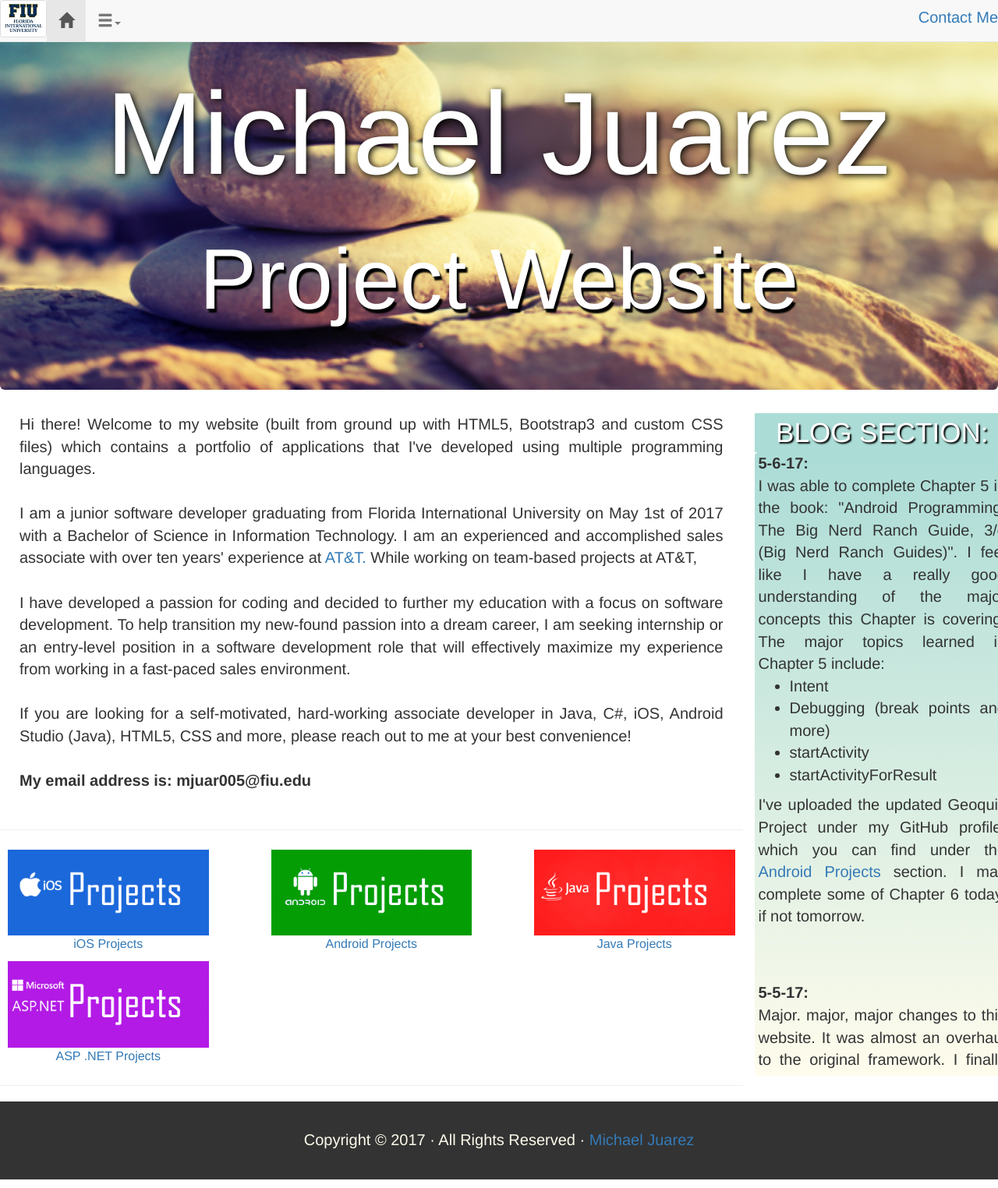
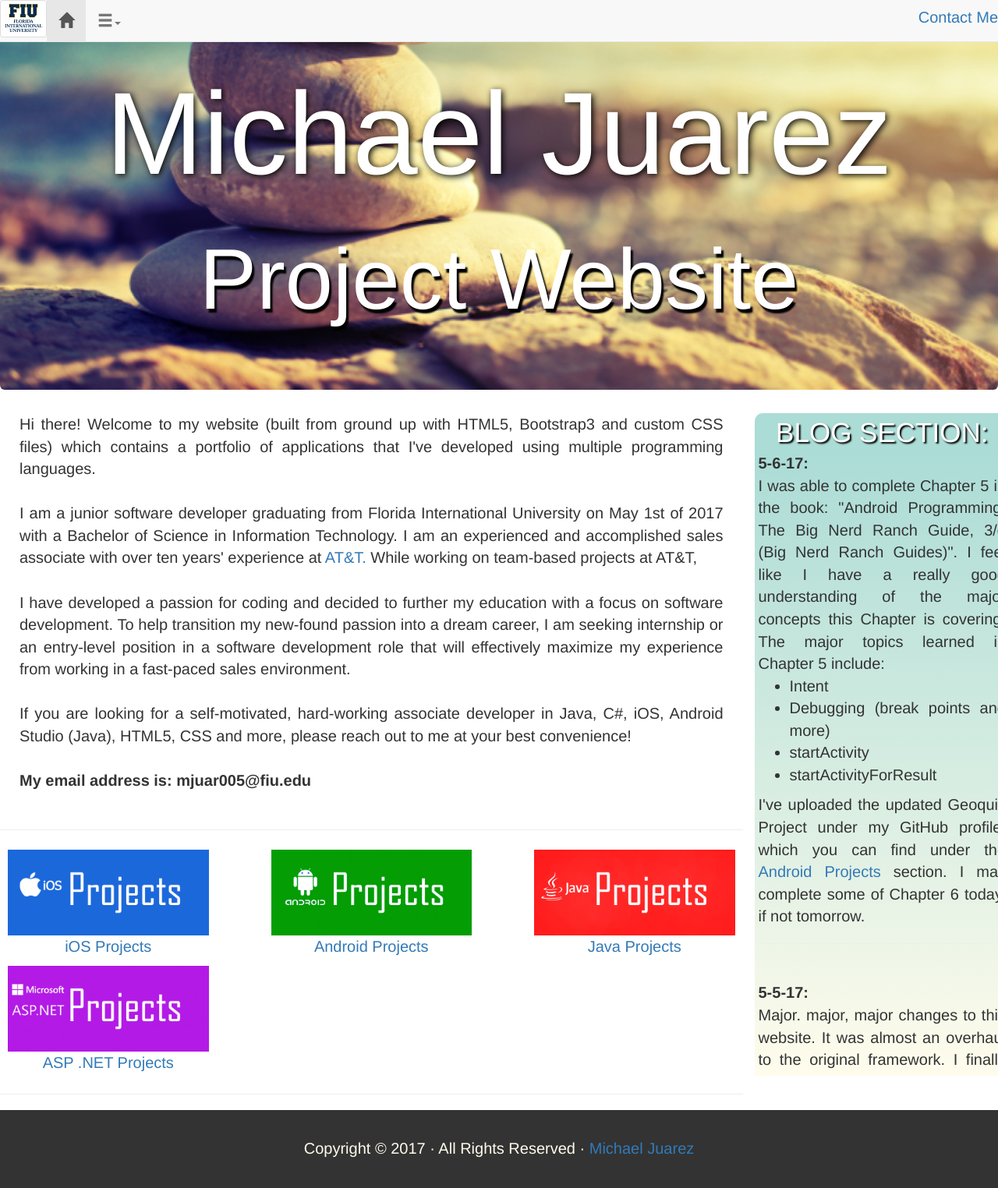
Before and after one commit to MikeJuarez/MikeJuarez.github.io, a Jekyll site: the page index.html, which Jekyll copies as it is, in a window 1280 px wide. Shown: the whole page at 78% size. Built offline with Jekyll 4.4.1, drawn with Linux system fonts in a browser that asks for light colours.

Commit message:
Index updates

```diff
--- a/css/mikej.css
+++ b/css/mikej.css
@@ -76,11 +76,9 @@ html, body
 }
 
 .col-scollable-y {
-
 	background: -webkit-linear-gradient(#ABDCD6, #FFFCEC);
 	background: -o-linear-gradient(#ABDCD6, #FFFCEC);
 	background: linear-gradient(#ABDCD6, #FFFCEC);
-	border-radius: 5px;
     position: relative;
     overflow-y: scroll;
 	overflow-x: hidden;
@@ -112,6 +110,7 @@ html, body
 }
 
 .textblog {
+	border-radius: 10px 10px 0px 0px;
 	background-color: #ABDCD6;
 }
 
@@ -120,8 +119,6 @@ html, body
 		font-size: 35px;
 		text-shadow: 2px 2px 2px black;
 	}
-
-
 
 
 @media screen and (min-width: 0px) and (max-width: 767px){
@@ -284,7 +281,7 @@ html, body
 
 	.col-scollable-y{
 		color: #333333;
-		font-size: 16px;
+		font-size: 18px;
 		text-align: left;
 		height: 900px;
 		padding-left: 5px;
@@ -330,7 +327,7 @@ html, body
 	.addPaddingUpDown5px {
 		padding-top: 5px;
 		padding-bottom:5px;
-	    font-size: 16px;
+	    font-size: 20px;
 		width: 100%;
 	}
 
--- a/index.html
+++ b/index.html
@@ -73,6 +73,7 @@
    <div class="row">
      <div class="col-xs-12">
 		  <div class="textintroduction">
+
 		   Hi there!  Welcome to my website (built from ground up with HTML5, Bootstrap3 and custom CSS files) which contains a portfolio of applications that I've developed using multiple programming languages.<br/><br/>
 		   I am a junior software developer graduating from Florida International University on May 1st of 2017 with a
 		   Bachelor of Science in Information Technology. I am an experienced and accomplished sales associate with over ten years' experience at <a href="www.att.com">AT&amp;T.</a> While working on team-based projects at AT&amp;T, <br/><br/>
@@ -82,6 +83,7 @@
 		   <br>
 		   <br>
            <strong>My email address is: mjuar005@fiu.edu</strong><br/><br/>
+
            </div>
    <hr>
    </div>
@@ -120,10 +122,7 @@
 
 
 <div class="col-xs-12 col-sm-3 col-md-3 col-lg-3">
-
-
-  <div class="row no-gutter">
-
+  <div class="row">
   <div class="center">
   <div class="textblog">
   <div class="h3mike">BLOG SECTION:</div>
```
